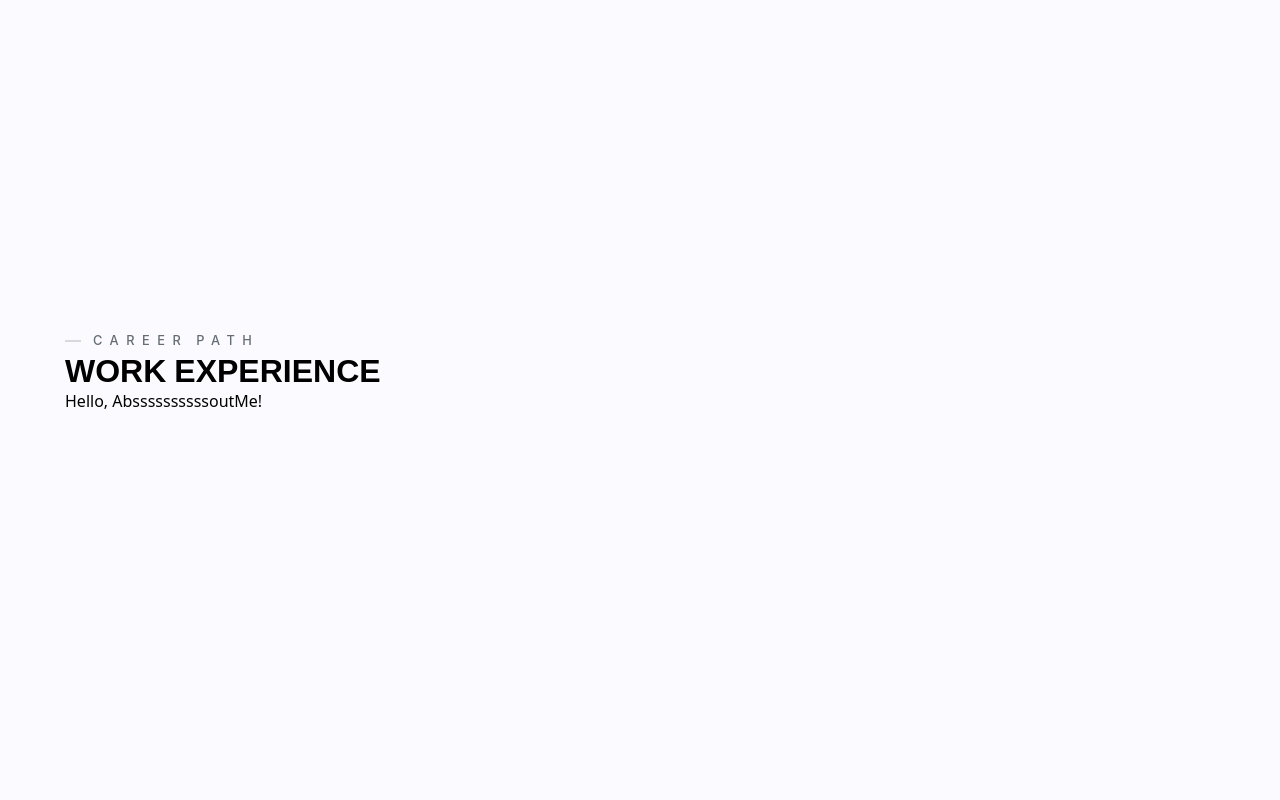
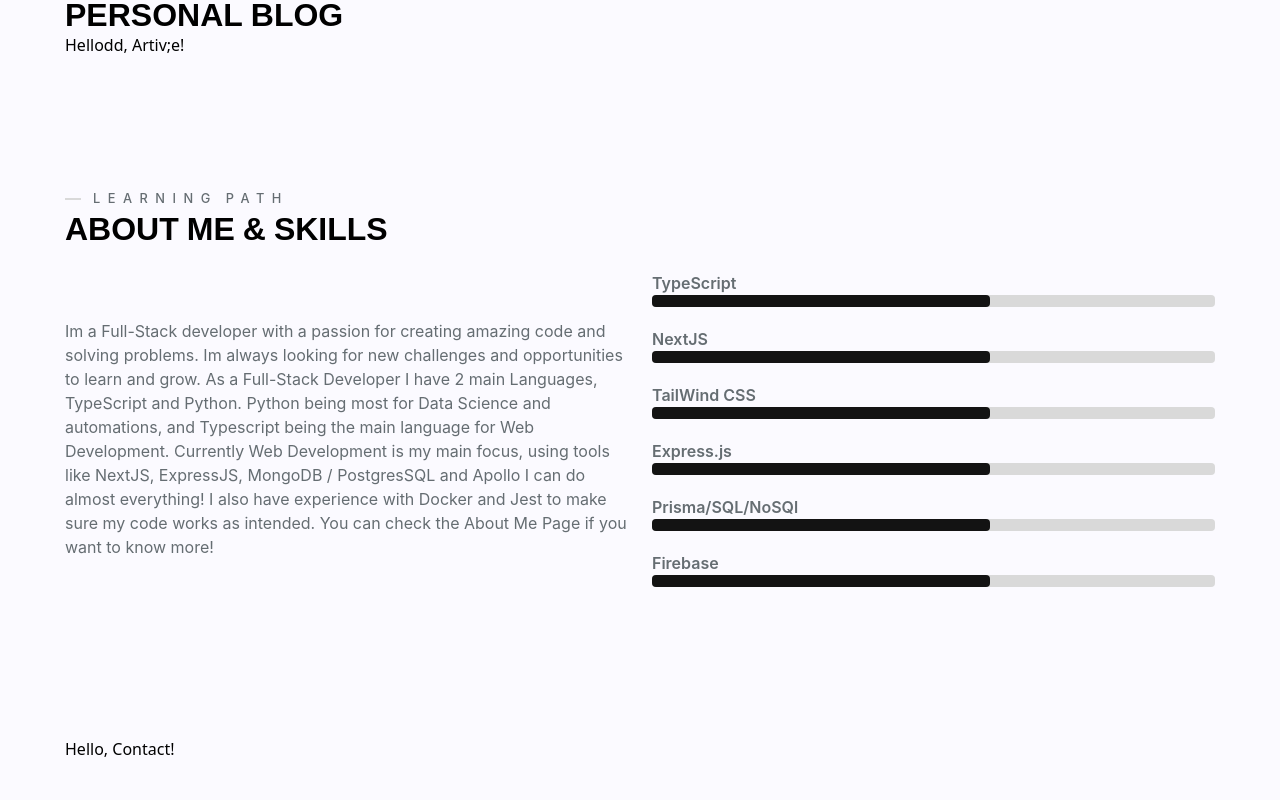
Before and after one commit to dellamora/dellamora-site, a Next.js app: page / in a window 1280 px wide. Shown: the part 1240-2040 px from the top of the page. Built offline with nearby package versions, Linux system fonts and the light colour scheme; a web font is replaced by a local one.

Commit message:
feat: added about me and skilss section and created progressbar component

```diff
--- a/src/common/components/section.tsx
+++ b/src/common/components/section.tsx
@@ -32,7 +32,7 @@ export const Section = ({
   }, [inView]);
   return (
     <section
-      className={`relative overflow-x-hidden lg:p-[65px] p-5 h-[90vh] bg-[#FBFAFF] dark:bg-[#1E1E1E] dark:text-[#FBFAFF] ${className}`}
+      className={`relative overflow-hidden lg:p-[65px] p-5  bg-[#FBFAFF] dark:bg-[#1E1E1E] dark:text-[#FBFAFF] ${className}`}
       ref={ref}
     >
       <div id={id} className="absolute pointer-events-none -top-[100px]" />
--- /dev/null
+++ b/src/modules/aboutMe/components/progressBar.tsx
@@ -0,0 +1,31 @@
+/* eslint-disable @typescript-eslint/no-unused-vars */
+
+import React from "react";
+import { motion } from "framer-motion";
+
+type Props = {
+  width?: `w-${string}`;
+};
+const ProgressBar = ({ width }: Props): JSX.Element => {
+  const variants = {
+    animate: { scaleX: 1 },
+    default: { scaleX: 0 },
+  };
+  return (
+    <>
+      <motion.div
+        className="h-3 rounded w-full mb-5 bg-[#D9D9D9] dark:bg-[#D9D9D9]/25 origin-[0%] "
+        transition={{ duration: 1, type: "spring", bounce: 0.25 }}
+        variants={variants}
+      >
+        <motion.div
+          className={`h-full rounded ${width} mb-10 bg-[#131313] origin-[0%]`}
+          transition={{ delay: 0.4, duration: 1, type: "spring", bounce: 0.25 }}
+          variants={variants}
+        />
+      </motion.div>
+    </>
+  );
+};
+
+export default ProgressBar;
--- a/src/modules/aboutMe/index.tsx
+++ b/src/modules/aboutMe/index.tsx
@@ -1,15 +1,58 @@
 /* eslint-disable @typescript-eslint/no-unused-vars */
 
-import React from "react";
+import React, { useState } from "react";
+import { motion } from "framer-motion";
 import Section from "../../common/components/section";
-
-/* import { Container } from "./styles"; */
+import ProgressBar from "./components/progressBar";
 
 const AboutMe: React.FC = (): JSX.Element => {
+  const [inView, setInview] = useState(false);
+  const skills = [
+    { name: "TypeScript", value: 100 },
+    { name: "NextJS", value: 100 },
+    { name: "TailWind CSS", value: 100 },
+    { name: "Express.js", value: 100 },
+    { name: "Prisma/SQL/NoSQl", value: 100 },
+    { name: "Firebase", value: 100 },
+  ];
   return (
-    <Section id="aboutme" title="About me & Skills" subTitle="Learning path">
-      <div>
-        <h1> Hello, AboutMsse!</h1>
+    <Section
+      id="aboutme"
+      title="About me & Skills"
+      subTitle="Learning path"
+      setIsInView={isInView => {
+        setInview(current => isInView || current);
+      }}
+      className="flex flex-col gap-6  "
+    >
+      <div className="flex flex-col md:flex-row gap-6  justify-center items-center ">
+        <div className="md:w-1/2">
+          <p className="font-Inter text-[#656D72]">
+            Im a Full-Stack developer with a passion for creating amazing code
+            and solving problems. Im always looking for new challenges and
+            opportunities to learn and grow. As a Full-Stack Developer I have 2
+            main Languages, TypeScript and Python. Python being most for Data
+            Science and automations, and Typescript being the main language for
+            Web Development. Currently Web Development is my main focus, using
+            tools like NextJS, ExpressJS, MongoDB / PostgresSQL and Apollo I can
+            do almost everything! I also have experience with Docker and Jest to
+            make sure my code works as intended. You can check the About Me Page
+            if you want to know more!
+          </p>
+        </div>
+        <motion.div
+          animate={inView ? "animate" : "default"}
+          className=" w-full justify-center items-center md:w-1/2"
+        >
+          {skills.map(skills => (
+            <>
+              <h1 className="font-Inter font-semibold  text-[#656D72] ] dark:text-[#dbdbdb]">
+                {skills.name}
+              </h1>
+              <ProgressBar width="w-[60%]" />
+            </>
+          ))}
+        </motion.div>
       </div>
     </Section>
   );
--- a/src/modules/hero/index.tsx
+++ b/src/modules/hero/index.tsx
@@ -18,7 +18,7 @@ const Hero: React.FC = (): JSX.Element => {
   });
   return (
     <div ref={ref} className="w-full flex justify-center">
-      <Section id="/" className=" flex flex-col justify-center ">
+      <Section id="/" className=" flex flex-col justify-center h-[80vh]">
         <div className="flex xl:gap-80 lg:gap-20 items-center">
           <div>
             <SectionTitle
```
